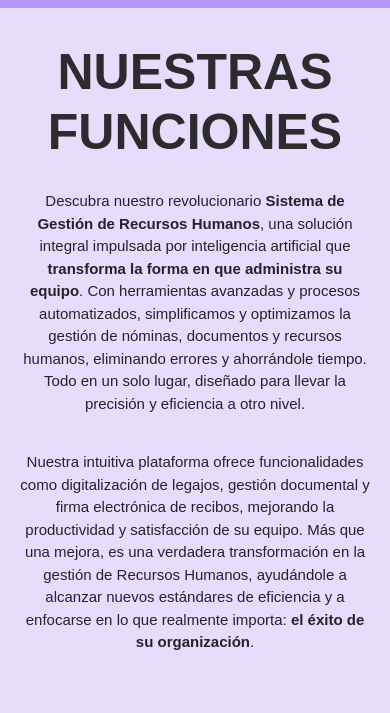
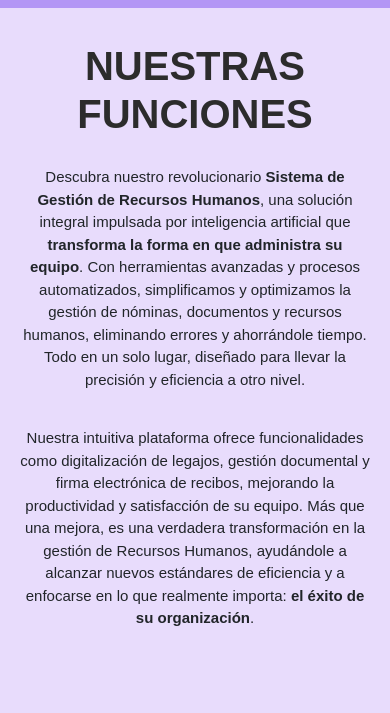
Before and after one commit to soliva-dev/legajos.online.coder-project, a website: page pages/funciones.html in a window 390 px wide. Shown: the part 68-781 px from the top of the page. Drawn offline with nearby package versions, Linux system fonts and the light colour scheme.

Commit message:
Aplico estilos nuevos con mq

```diff
--- a/css/styles.css
+++ b/css/styles.css
@@ -326,7 +326,7 @@ footer .footer-rrss a:hover {
 /* Breakpoint del contenedor principal de header*/
 @media (max-width: 768px) {
     header .contenedor-principal h1 {
-        font-size: 40;
+        font-size: 40px;
     }
 
     header .contenedor-principal h2 {
@@ -491,6 +491,18 @@ header .contenedor-principal-funciones {
 header .contenedor-principal-funciones h1 {
     grid-column: span 2;
     text-align: center;
+}
+
+/* Breakpoint del contenedor principal de funciones en header*/
+@media (max-width: 768px) {
+    header .contenedor-principal-funciones h1 {
+        font-size: 40px;
+    }
+
+    header .contenedor-principal-funciones p {
+        font-size: 15px;
+        max-width: 100%;
+    }
 }
 
 #carouselExampleDark {
```
